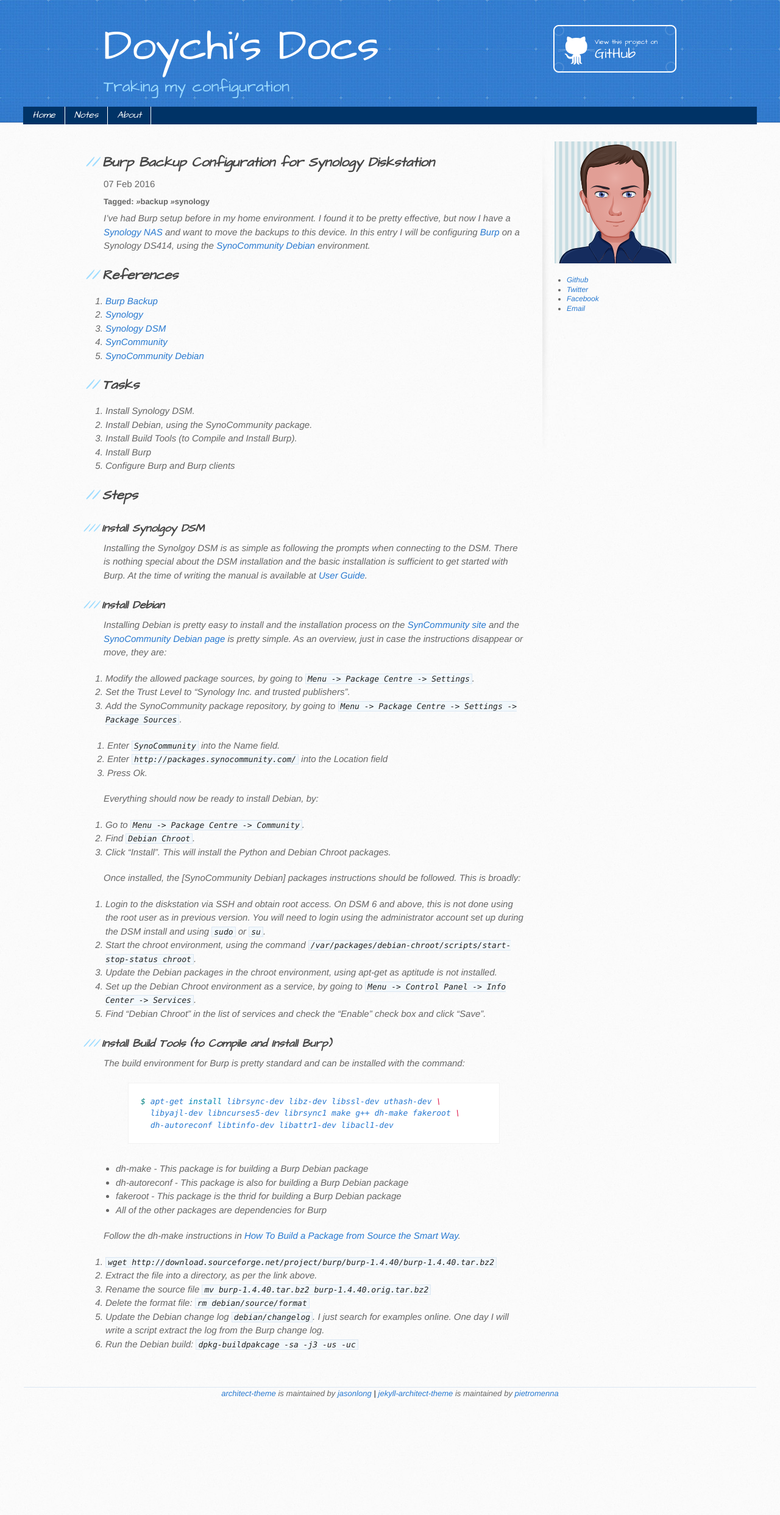
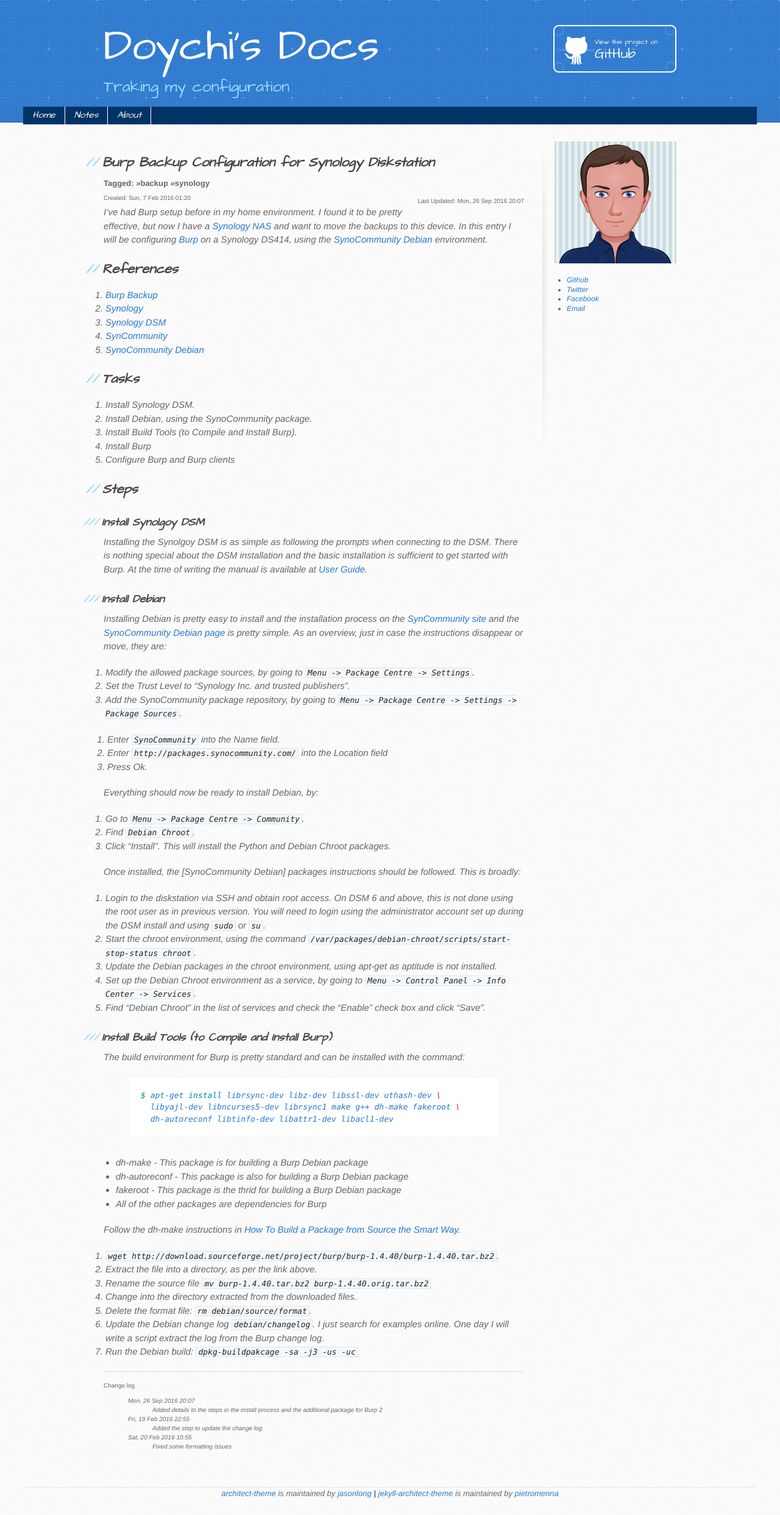
Before and after one commit to doychi/doychi.github.io, a Jekyll site: the page built from _posts/2016-02-07-burp-synolgoy.md, in a window 1280 px wide. Shown: the whole page at 61% size. Built offline with Jekyll 4.4.1, drawn with Linux system fonts in a browser that asks for light colours; before the commit the page ends 2322 px from its top, so only the background shows below that.

Commit message:
Updated change log format and Burp installation
I have added the change login to the Post pages now, so that people can
see what I have changed between updates.  This was done in conjunction
with an update to the Burp installation instructions, although I am
still to figure out why I can't compile version 2 of Burp.

```diff
--- a/_layouts/post.html
+++ b/_layouts/post.html
@@ -2,7 +2,6 @@
 layout: default
 ---
 <h2>{{ page.title }}</h2>
-<p class="meta">{{ page.date | date_to_string }}</p>
 {% if page.tags and page.tags.size > 0 %}
 <p class="tags">
     Tagged:
@@ -12,4 +11,24 @@
 </p>
 {% endif %}
 
+<p class="meta">Created: {{ page.date | date: "%a, %e %b %Y %H:%M" }}
+{% if page.updates and page.updates.size > 0 %}
+<span class="meta right">Last Updated: {{ page.updates.last.date | date: "%a, %e %b %Y %H:%M" }}</span>
+{% endif %}
+</p>
+
 {{ content }}
+
+{% if page.updates and page.updates.size > 0 %}
+<hr>
+<dl class="meta">
+    <dt>Change log</dt>
+    <dd>
+      <dl>
+      {% for update in page.updates reversed %}
+      <dt>{{ update.date | date: "%a, %e %b %Y %H:%M" }}</dt>
+      <dd>{{ update.change }}</dd>
+      {% endfor %}
+      </dl>
+</dl>
+{% endif %}
--- a/_posts/2016-02-07-burp-synolgoy.md
+++ b/_posts/2016-02-07-burp-synolgoy.md
@@ -3,8 +3,12 @@
 title:  "Burp Backup Configuration for Synology Diskstation"
 date:   2016-02-07 12:20:43 +11:00
 updates:
-    - 2016-02-20 10:55: Fixed some formatting issues
-    - 2016-02-19 22:55: Added the step to update the change log
+    - date: 2016-02-20 10:55:00 +11:00
+      change:  "Fixed some formatting issues"
+    - date: 2016-02-19 22:55:00 +11:00
+      change: "Added the step to update the change log"
+    - date: 2016-09-26 20:07:00 +11:00
+      change: "Added details to the steps in the install process and the additional package for Burp 2"
 categories:
     - backup
     - synology
@@ -85,9 +89,10 @@
 
 Follow the dh-make instructions in [How To Build a Package from Source the Smart Way](http://forums.debian.net/viewtopic.php?t=38976).
 
-1. ``wget http://download.sourceforge.net/project/burp/burp-1.4.40/burp-1.4.40.tar.bz2``
+1. ``wget http://download.sourceforge.net/project/burp/burp-1.4.40/burp-1.4.40.tar.bz2``.
 1. Extract the file into a directory, as per the link above.
 1. Rename the source file ``mv burp-1.4.40.tar.bz2 burp-1.4.40.orig.tar.bz2``
-1. Delete the format file:  ``rm debian/source/format``
+1. Change into the directory extracted from the downloaded files.
+1. Delete the format file:  ``rm debian/source/format``.
 1. Update the Debian change log ``debian/changelog``.  I just search for examples online.  One day I will write a script extract the log from the Burp change log.
 1. Run the Debian build: ``dpkg-buildpakcage -sa -j3 -us -uc``
--- a/index.html
+++ b/index.html
@@ -8,7 +8,7 @@
     <div class="posts">
         {% for post in paginator.posts %}
         <article class="post">
-            <div class="post title"><span>{{ post.date | date_to_string }}</span> &raquo; <a href="{{ site.baseurl }}{{ post.url }}">{{ post.title }}</a></div>
+            <div class="post title"><span>{{ post.date | date: "%a, %e %b %Y %H:%M" }}</span> &raquo; <a href="{{ site.baseurl }}{{ post.url }}">{{ post.title }}</a></div>
             {% if post.tags and post.tags.size > 0 %}
             <div class="tags">
                 Tagged:
@@ -18,7 +18,7 @@
             </div>
             {% endif %}
             {% if post.excerpt %}
-            {{ post..excerpt }}
+                {{ post.excerpt }}
             {% endif %}
             <p class="post more"><a href="{{ site.baseurl }}{{ post.url }}">Read More&hellip;</a><p>
         </article>
--- a/stylesheets/stylesheet.css
+++ b/stylesheets/stylesheet.css
@@ -913,8 +913,12 @@
 
 .meta {
     font-style: normal;
+    font-size: x-small;
     margin-top: .5em;
     margin-bottom: .5em;
+}
+.right {
+    float: right;
 }
 
 /*
```
Also changed, not shown: _posts/2015-05-31-debian-dotfiles.md (+2 -1 lines), _posts/2016-02-27-debian-vms.md (+12 -6 lines).
